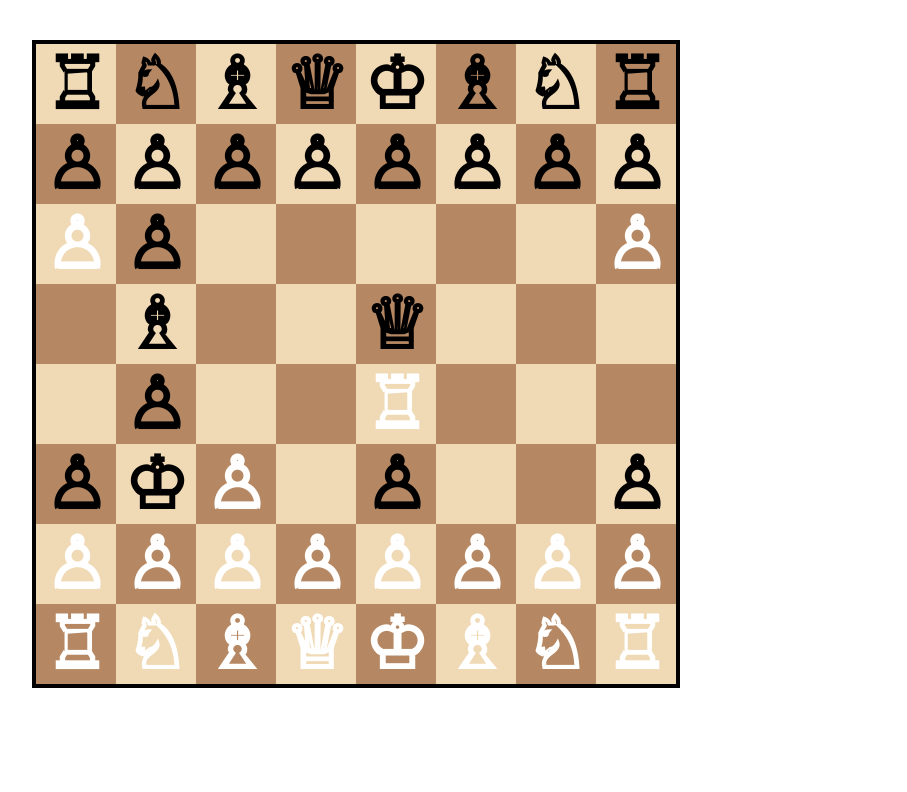
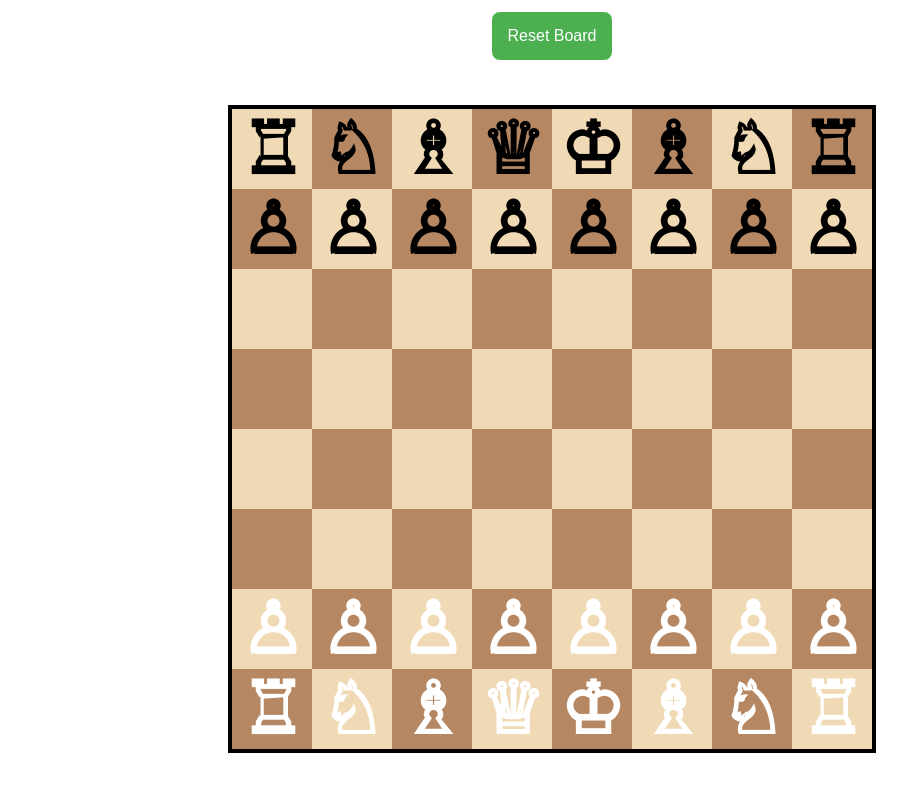
Before and after one commit to robminer6/chess-gpt, a React (Create React App) app: page / in a window 1280 px wide. Shown: the top 792 px of the page, without its empty margins (88-995 px from the left). Built offline with nearby package versions, Linux system fonts and the light colour scheme.

Commit message:
Let pieces move and add reset button

```diff
--- a/src/App.css
+++ b/src/App.css
@@ -1,38 +1,28 @@
-.App {
-  text-align: center;
+/* App.css */
+.reset-button {
+    background-color: #4caf50;
+    border: none;
+    color: white;
+    padding: 15px 16px;
+    text-align: center;
+    text-decoration: none;
+    display: inline-block;
+    font-size: 16px;
+    margin: 5px;
+    cursor: pointer;
+    border-radius: 8px;
+    transition: background-color 0.3s ease;
 }
 
-.App-logo {
-  height: 40vmin;
-  pointer-events: none;
+.reset-button:hover {
+    background-color: #45a049;
 }
 
-@media (prefers-reduced-motion: no-preference) {
-  .App-logo {
-    animation: App-logo-spin infinite 20s linear;
-  }
+/* Center both the button and board */
+.app-container {
+    display: flex;
+    flex-direction: column;
+    justify-content: center;
+    align-items: center;
+    min-height: 100vh;
 }
-
-.App-header {
-  background-color: #282c34;
-  min-height: 100vh;
-  display: flex;
-  flex-direction: column;
-  align-items: center;
-  justify-content: center;
-  font-size: calc(10px + 2vmin);
-  color: white;
-}
-
-.App-link {
-  color: #61dafb;
-}
-
-@keyframes App-logo-spin {
-  from {
-    transform: rotate(0deg);
-  }
-  to {
-    transform: rotate(360deg);
-  }
-}
--- a/src/App.tsx
+++ b/src/App.tsx
@@ -1,11 +1,23 @@
-import React from "react";
+import React, { useState } from "react";
 import "./App.css";
 import Board from "./Board";
+import InitialBoard from "./InitialBoard";
 
 function App() {
+    const [board, setBoard] = useState(InitialBoard);
+
+    const resetBoard = () => {
+        setBoard(InitialBoard);
+    };
+
     return (
-        <div className="App">
-            <Board />
+        <div className="app-container">
+            {" "}
+            {/* Centering both button and board */}
+            <button className="reset-button" onClick={resetBoard}>
+                Reset Board
+            </button>
+            <Board board={board} setBoard={setBoard} />
         </div>
     );
 }
--- a/src/Board.tsx
+++ b/src/Board.tsx
@@ -1,6 +1,5 @@
 // Board.tsx
 import React, { useCallback, useState } from "react";
-import InitialBoard from "./InitialBoard";
 import getValidMoves from "./ValidMoves";
 import Square from "./Square";
 import Color from "./Color";
@@ -12,20 +11,53 @@ export type Piece = {
 };
 
 export type SquareType = {
-    piece?: Piece;
+    piece: Piece | null;
     highlighted: boolean;
 };
 
-const Board: React.FC = () => {
-    const [board, setBoard] = useState<SquareType[][]>(InitialBoard);
+interface BoardProps {
+    board: SquareType[][];
+    setBoard: React.Dispatch<React.SetStateAction<SquareType[][]>>;
+}
+
+const Board: React.FC<BoardProps> = ({ board, setBoard }) => {
+    const [selectedPiece, setSelectedPiece] = useState<{
+        row: number;
+        col: number;
+        piece: Piece | null;
+    } | null>(null);
 
     const handleSquareClick = useCallback(
         (row: number, col: number) => {
             const selectedSquare = board[row][col];
             const piece = selectedSquare.piece;
 
+            if (selectedPiece) {
+                if (board[row][col].highlighted) {
+                    // Move the piece to the new square
+                    const newBoard = [...board];
+                    newBoard[selectedPiece.row][selectedPiece.col].piece = null;
+                    newBoard[row][col].piece = selectedPiece.piece;
+
+                    setBoard(
+                        newBoard.map((boardRow) =>
+                            boardRow.map((square) => ({ ...square, highlighted: false }))
+                        )
+                    );
+                    setSelectedPiece(null);
+                } else {
+                    // Reset selection and highlights
+                    setBoard((prevBoard) =>
+                        prevBoard.map((boardRow) =>
+                            boardRow.map((square) => ({ ...square, highlighted: false }))
+                        )
+                    );
+                    setSelectedPiece(null);
+                }
+                return;
+            }
+
             if (!piece) {
-                // If no piece is present, reset all highlights
                 setBoard((prevBoard) =>
                     prevBoard.map((boardRow) =>
                         boardRow.map((square) => ({ ...square, highlighted: false }))
@@ -34,8 +66,9 @@ const Board: React.FC = () => {
                 return;
             }
 
+            // Highlight valid moves for the selected piece
             const validMoves = getValidMoves(row, col, piece, board);
-
+            setSelectedPiece({ row, col, piece });
             setBoard((prevBoard) =>
                 prevBoard.map((boardRow, r) =>
                     boardRow.map((square, c) => ({
@@ -45,7 +78,7 @@ const Board: React.FC = () => {
                 )
             );
         },
-        [board]
+        [board, selectedPiece, setBoard]
     );
 
     const renderRow = (row: number) => {
@@ -53,9 +86,10 @@ const Board: React.FC = () => {
         for (let col = 0; col < 8; col++) {
             squares.push(
                 <Square
+                    key={`${row}-${col}`}
                     row={row}
                     col={col}
-                    piece={board[row][col]?.piece}
+                    piece={board[row][col].piece}
                     isHighlighted={board[row][col].highlighted}
                     onClick={() => handleSquareClick(row, col)}
                 />
--- a/src/InitialBoard.ts
+++ b/src/InitialBoard.ts
@@ -25,44 +25,44 @@ const InitialBoard: SquareType[][] = [
         { piece: { type: "P", color: Color.black }, highlighted: false },
     ],
     [
-        { piece: { type: "P", color: Color.white }, highlighted: false },
-        { piece: { type: "P", color: Color.black }, highlighted: false },
-        { highlighted: false },
-        { highlighted: false },
-        { highlighted: false },
-        { highlighted: false },
-        { highlighted: false },
-        { piece: { type: "P", color: Color.white }, highlighted: false },
+        { piece: null, highlighted: false },
+        { piece: null, highlighted: false },
+        { piece: null, highlighted: false },
+        { piece: null, highlighted: false },
+        { piece: null, highlighted: false },
+        { piece: null, highlighted: false },
+        { piece: null, highlighted: false },
+        { piece: null, highlighted: false },
     ],
     [
-        { highlighted: false },
-        { piece: { type: "B", color: Color.black }, highlighted: false },
-        { highlighted: false },
-        { highlighted: false },
-        { piece: { type: "Q", color: Color.black }, highlighted: false },
-        { highlighted: false },
-        { highlighted: false },
-        { highlighted: false },
+        { piece: null, highlighted: false },
+        { piece: null, highlighted: false },
+        { piece: null, highlighted: false },
+        { piece: null, highlighted: false },
+        { piece: null, highlighted: false },
+        { piece: null, highlighted: false },
+        { piece: null, highlighted: false },
+        { piece: null, highlighted: false },
     ],
     [
-        { highlighted: false },
-        { piece: { type: "P", color: Color.black }, highlighted: false },
-        { highlighted: false },
-        { highlighted: false },
-        { piece: { type: "R", color: Color.white }, highlighted: false },
-        { highlighted: false },
-        { highlighted: false },
-        { highlighted: false },
+        { piece: null, highlighted: false },
+        { piece: null, highlighted: false },
+        { piece: null, highlighted: false },
+        { piece: null, highlighted: false },
+        { piece: null, highlighted: false },
+        { piece: null, highlighted: false },
+        { piece: null, highlighted: false },
+        { piece: null, highlighted: false },
     ],
     [
-        { piece: { type: "P", color: Color.black }, highlighted: false },
-        { piece: { type: "K", color: Color.black }, highlighted: false },
-        { piece: { type: "P", color: Color.white }, highlighted: false },
-        { highlighted: false },
-        { piece: { type: "P", color: Color.black }, highlighted: false },
-        { highlighted: false },
-        { highlighted: false },
-        { piece: { type: "P", color: Color.black }, highlighted: false },
+        { piece: null, highlighted: false },
+        { piece: null, highlighted: false },
+        { piece: null, highlighted: false },
+        { piece: null, highlighted: false },
+        { piece: null, highlighted: false },
+        { piece: null, highlighted: false },
+        { piece: null, highlighted: false },
+        { piece: null, highlighted: false },
     ],
     [
         { piece: { type: "P", color: Color.white }, highlighted: false },
--- a/src/Square.tsx
+++ b/src/Square.tsx
@@ -6,7 +6,7 @@ import Color from "./Color";
 interface SquareProps {
     row: number;
     col: number;
-    piece?: Piece;
+    piece: Piece | null;
     isHighlighted?: boolean;
     onClick?: () => void;
 }
```
